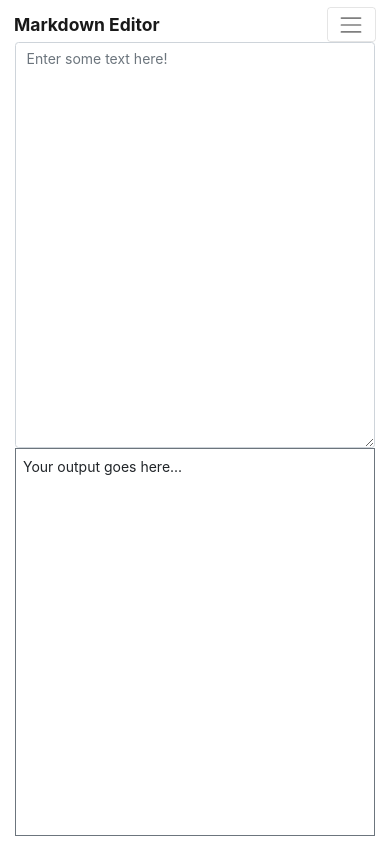
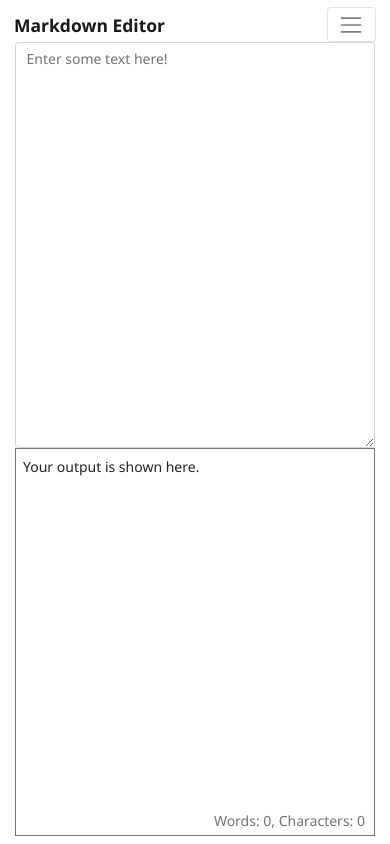
Before and after one commit to aryans-15/markdown-editor, a Flask app: page / in a window 390 px wide. Run offline with Flask 3, Linux system fonts and the light colour scheme; some libraries are stand-ins or nearby versions.

Commit message:
more frontend + regex + wordcounter

```diff
--- a/static/app.js
+++ b/static/app.js
@@ -1,6 +1,29 @@
-// implement dark mode here
+// implement dark mode
 
+function stripHTMLtags(html) {
+    let temp = document.createElement("div");
+    temp.innerHTML = html;
+    temp.querySelectorAll('img').forEach(img => {
+        const altText = img.getAttribute('alt') || '';
+        img.insertAdjacentText('afterend', altText);
+    });
+    temp.querySelectorAll('h1, h2, h3, h4, h5, h6').forEach(heading => {
+        heading.insertAdjacentText('beforeend', ' ');
+    });
+    return temp.textContent || temp.innerText || "";
+}
 
+function updateCounts() {
+    const outputDiv = document.getElementById('html-output');
+    const counterDiv = document.getElementById('counter');
+    const htmlContent = outputDiv.innerHTML;
+    const plainText = stripHTMLtags(htmlContent.replace(/<br\s*\/?>/gi, ' ')).trim();
+    const words = plainText.split(/\s+/).filter(word => word.length > 0).length;
+    const characters = plainText.length;
+    counterDiv.textContent = `Words: ${words}, Characters: ${characters}`;
+}
+
+function addMDListener() {
     document.getElementById('markdown-input').addEventListener('input', function() {
         const markdownText = this.value;
         fetch('/convert', {
@@ -12,8 +35,21 @@ document.getElementById('markdown-input').addEventListener('input', function() {
         })
         .then(response => response.json())
         .then(data => {
-        console.log
             document.getElementById('html-output').innerHTML = data.html;
-        if (data.html.length === 0) document.getElementById('html-output').innerHTML ="Your output goes here...";
+            if (data.html.length === 0) {
+                document.getElementById('html-output').innerHTML = "Your output is shown here.";
+            }
+            updateCounts();
         });
     });
+}
+
+function addCounterListener() {
+    const textarea = document.getElementById('markdown-input');
+    textarea.addEventListener('input', updateCounts);
+}
+
+document.addEventListener("DOMContentLoaded", function() {
+    addMDListener();
+    addCounterListener();
+});
--- a/static/styles.css
+++ b/static/styles.css
@@ -3,30 +3,15 @@ body, html {
     margin: 0;
     font-size: 14px;
     line-height: 1.5;
+    font-family: "Segoe UI", Arial, sans-serif;
 }
 
 h1, h2, h3, h4, h5, h6 {
-    margin-bottom: 0.5em;
-}
-
-h1, h2, h3, h4, h5, h6 {
-    line-height: 1.2;
+    margin-bottom: 0.25em;
 }
 
 p, blockquote {
     margin-bottom: 2em;
-}
-
-br {
-    display: none;
-}
-
-.navbar-nav .nav-link {
-    font-size: 12px;
-}
-
-pre {
-    font-size: 12px;
 }
 
 blockquote {
--- a/templates/editor.html
+++ b/templates/editor.html
@@ -2,11 +2,12 @@
 
 {% block content %}
 <div class="row" style="height: 94vh;">
-  <div class="col-md-6 d-flex flex-column">
+  <div class="col-md-6 d-flex flex-column pr-md-2">
     <textarea placeholder="Enter some text here!" id="markdown-input" class="form-control flex-grow-1" style="min-height: 100%;"></textarea>
   </div>
-  <div class="col-md-6 d-flex flex-column position-relative">
-    <div id="html-output" class="output flex-grow-1 border border-secondary rounded-0 p-2 mt-0">Your output goes here...</div>
+  <div class="col-md-6 d-flex flex-column position-relative pl-md-2">
+    <div id="html-output" class="output flex-grow-1 border border-secondary p-2 mt-0">Your output is shown here.</div>
+    <div id="counter" class="text-muted position-absolute" style="bottom: 5px; right: 25px;">Words: 0, Characters: 0</div>
   </div>
 </div>
 {% endblock %}
```
Also changed, not shown: markdown_parser.py (+17 -8 lines). Lines whose indentation alone changed are shown as unchanged.
